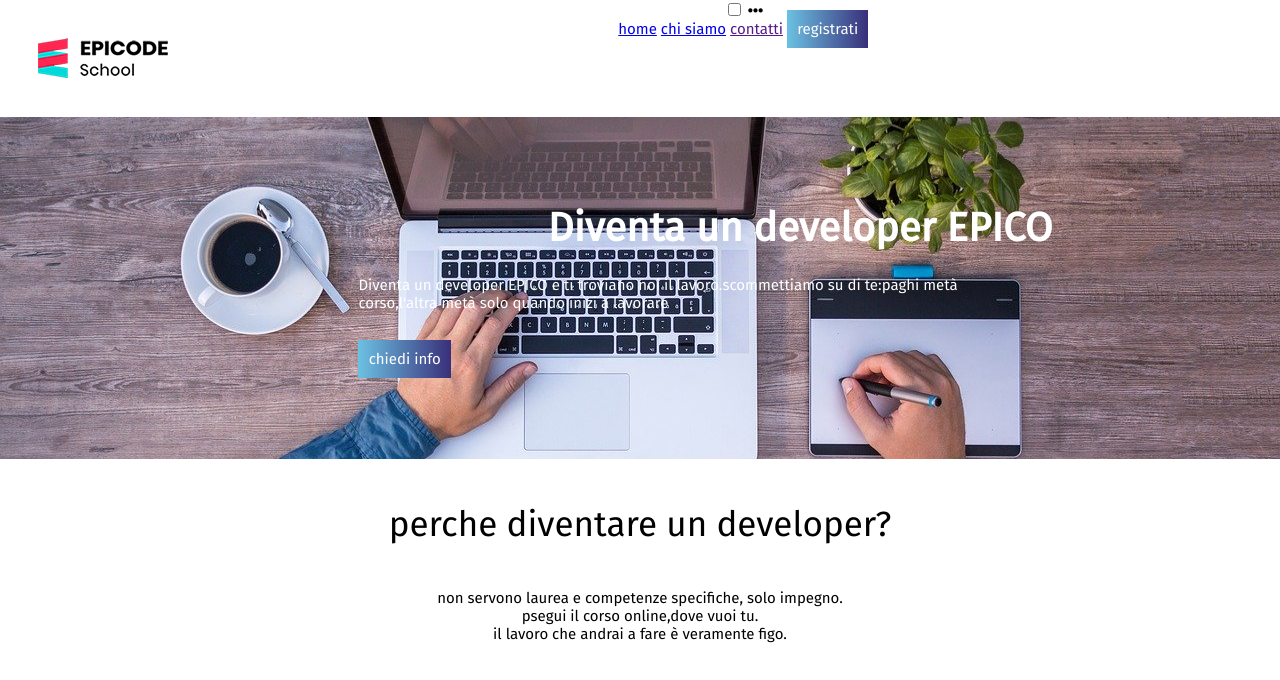
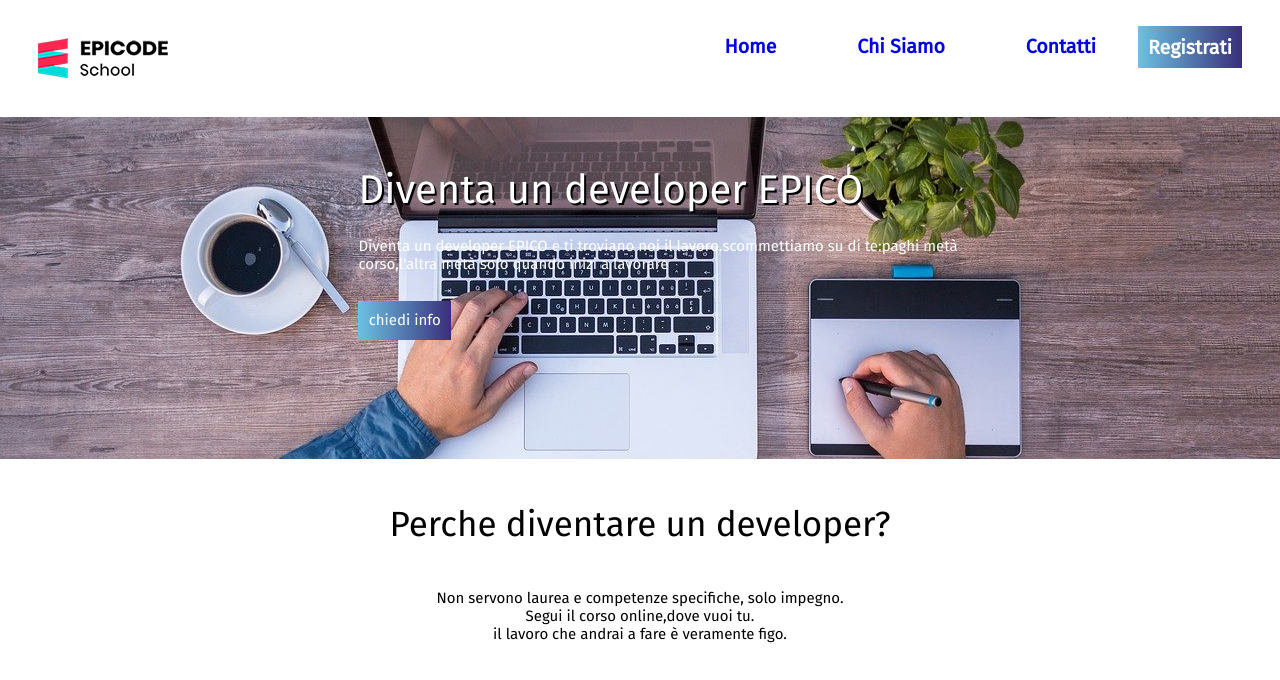
Before and after one commit to GiulioAntoni/fe0122b-Giulio-Antoni, a plain HTML site: page s2/progetto/index.html in a window 1280 px wide. Shown: the top 680 px of the page. Drawn offline with Linux system fonts and the light colour scheme.

Commit message:
finecss1

```diff
--- a/s2/progetto/assets/css/stile.css
+++ b/s2/progetto/assets/css/stile.css
@@ -12,21 +12,42 @@ body{
 /* HEADER */
 header{
     line-height: 1.2em;
-    text-align: center;
+
+}
+input{
+    display: none;
+}
+label{
+    display: none;
 }
 header img{
     float: left;
     padding: 3%;
 }
+nav{
+    padding: 3vw;
+    text-align: right;
+}
+nav>a{
+    padding: 3vw;
+    text-decoration: none;
+    font-weight: bold;
+    font-size: 1.3em;
+}
 /* MAIN */
 main{
     clear: both;
 }
-h1{
+main h1{
     font-size: 4rem;
-    padding: 3%;
-    font-weight: bold;
+    text-shadow: 2px 2px black;
+    padding-bottom: 3vw;
+    text-align: left;
     padding-left: 28%;
+    padding-right: 25%;
+}
+.perche{
+    text-align: center;
 }
 h2{
     font-size: 3.5rem;
@@ -64,9 +85,7 @@ h2{
     text-align: center;
     background-size: auto;
 }
-main :nth-child(1){
-    text-align: center;
-}
+
 h3{
     font-weight: bold;
     border: 3 vh;
--- a/s2/progetto/index.html
+++ b/s2/progetto/index.html
@@ -18,10 +18,10 @@
     <input type="checkbox" class="menu" id="menu">
     <label for="menu"><i class="fas fa-ellipsis-h"></i></label>
     <nav>
-      <a href="index.html" title="home page" target="_blanck">home</a>
-      <a href="chi-siamo.html" title="chi siamo" target="_blanck">chi siamo</a>
-      <a href="">contatti</a>
-      <a class="bottone" href="contatti.html">registrati</a>
+      <a href="index.html" title="home page" target="_blanck">Home</a>
+      <a href="chi-siamo.html" title="chi siamo" target="_blanck">Chi Siamo</a>
+      <a href="contatti.html" targhet="_blanck">Contatti</a>
+      <a class="bottone" href="contatti.html">Registrati</a>
   </header>
   <br>
   <main>
@@ -31,10 +31,10 @@
         <a class="bottone" href="contatti.html">chiedi info</a>
       </section>
       <section >
-      <div>
-        <h2>perche diventare un developer?</h2>
-        <p>non servono laurea e competenze specifiche, solo impegno.</p>
-        <p>psegui il corso online,dove vuoi tu.</p>
+      <div class="perche">
+        <h2>Perche diventare un developer?</h2>
+        <p>Non servono laurea e competenze specifiche, solo impegno.</p>
+        <p>Segui il corso online,dove vuoi tu.</p>
         <p>il lavoro che andrai a fare è veramente figo.</p>
       </div>
         <div class="flex">
```
